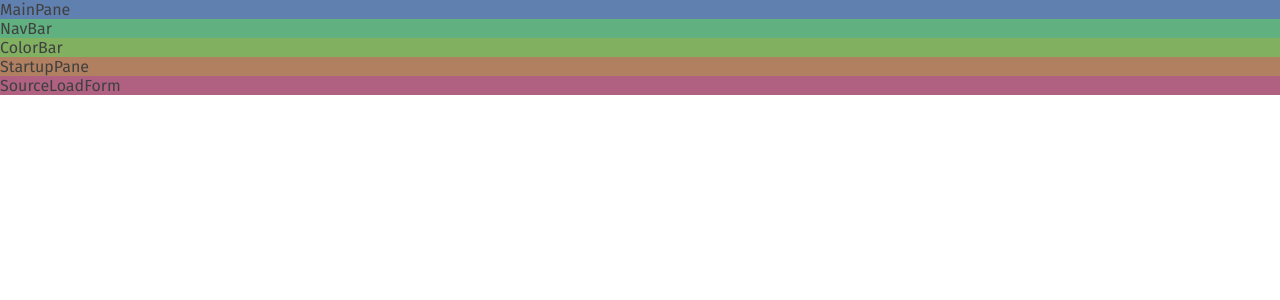
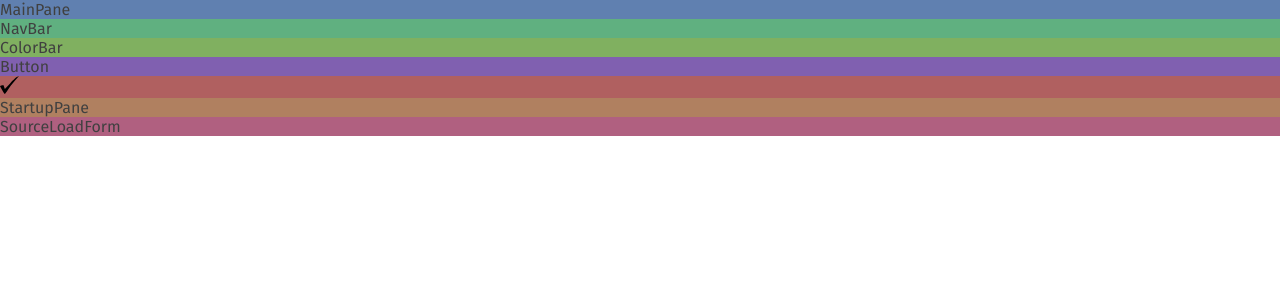
Before and after one commit to philrmass/style-explorer, a React app: page / in a window 1280 px wide. Shown: the top 300 px of the page. Built offline with nearby package versions, Linux system fonts and the light colour scheme.

Commit message:
add button and icon;

```diff
--- /dev/null
+++ b/src/components/Button.css
@@ -0,0 +1,3 @@
+.button {
+  background-color: #8060b0;
+}
--- /dev/null
+++ b/src/components/Button.jsx
@@ -0,0 +1,21 @@
+import React from 'react';
+import PropTypes from 'prop-types';
+import styles from './Button.css';
+
+function Button({children}) {
+  return (
+    <div className={styles.button}>
+      <span>Button</span>
+      {children}
+    </div>
+  );
+}
+
+Button.propTypes = {
+  children: PropTypes.oneOfType([
+    PropTypes.string,
+    PropTypes.element
+  ])
+};
+
+export default Button;
--- a/src/components/ColorBar.jsx
+++ b/src/components/ColorBar.jsx
@@ -1,10 +1,17 @@
 import React from 'react';
+import Button from './Button';
+import Icon from './Icon';
+import copyIcon from '../assets/images/checkMark.svg';
 import styles from './ColorBar.css';
 
 function ColorBar() {
   return (
     <div className={styles.colorBar}>
       <span>ColorBar</span>
+      <Button>
+        <Icon
+          source={copyIcon} />
+      </Button>
     </div>
   );
 }
--- /dev/null
+++ b/src/components/Icon.css
@@ -0,0 +1,3 @@
+.icon {
+  background-color: #b06060;
+}
--- /dev/null
+++ b/src/components/Icon.jsx
@@ -0,0 +1,17 @@
+import React from 'react';
+import PropTypes from 'prop-types';
+import styles from './Icon.css';
+
+function Icon({source}) {
+  return (
+    <div className={styles.icon}>
+      <img src={source} />
+    </div>
+  );
+}
+
+Icon.propTypes = {
+  source: PropTypes.string
+};
+
+export default Icon;
```
